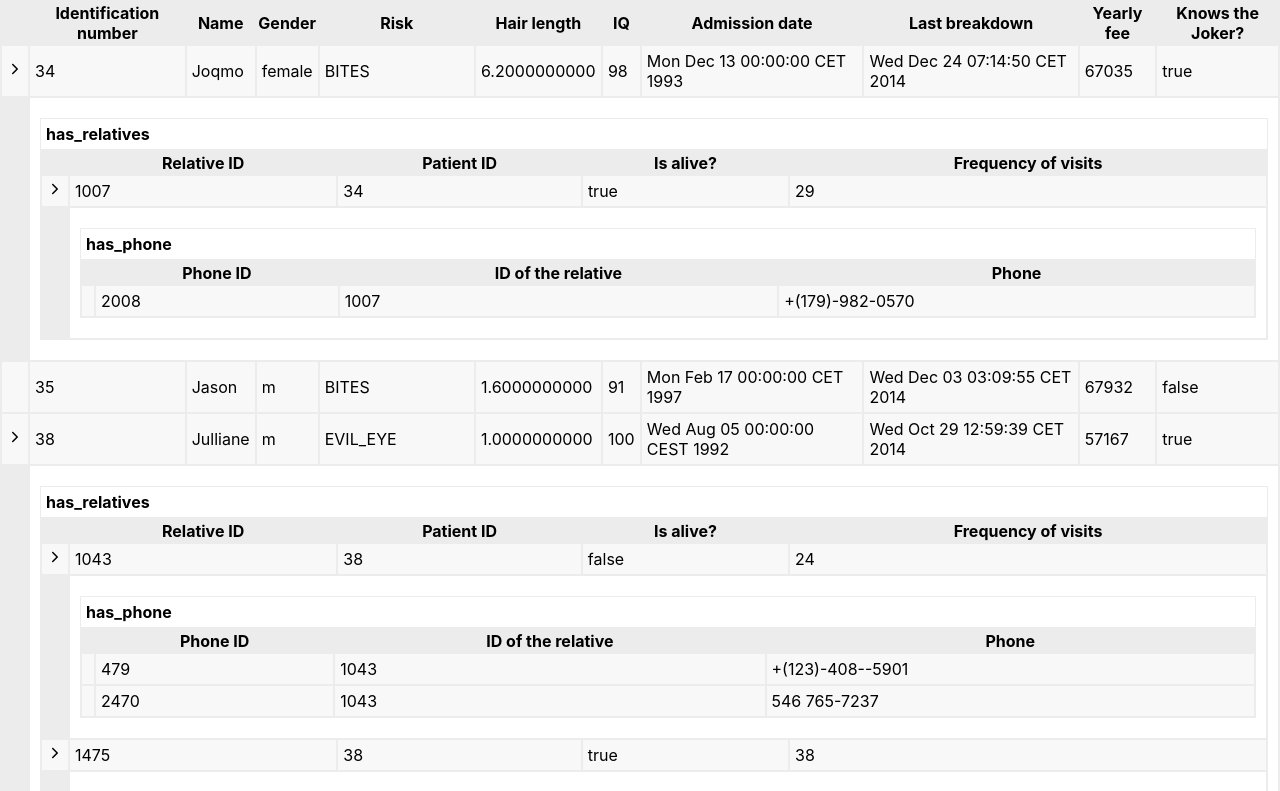
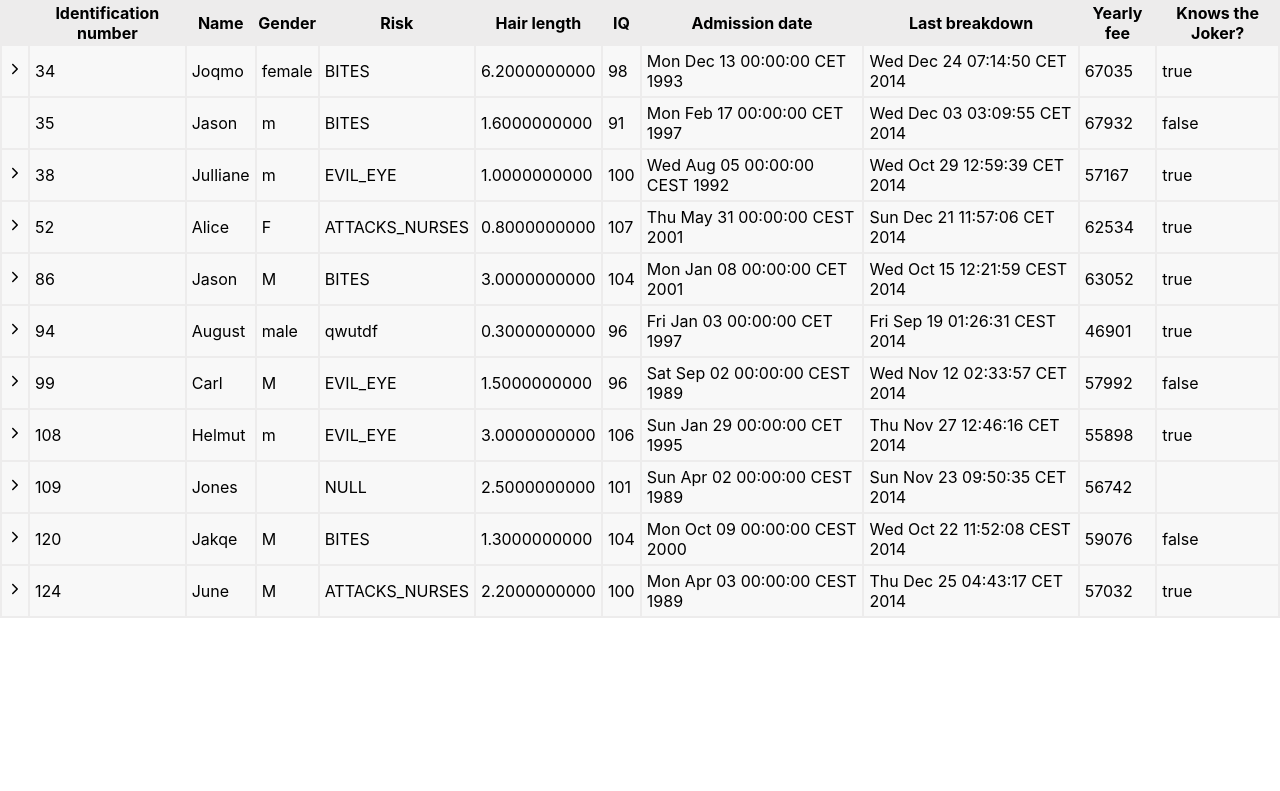
Before and after one commit to dandelionadia/table, a React (Create React App) app: page / in a window 1280 px wide. Shown: the top 791 px of the page. Built offline with nearby package versions, Linux system fonts and the light colour scheme.

Commit message:
adds TableRow, handles onClick on the row icon

```diff
--- a/src/Table.js
+++ b/src/Table.js
@@ -1,5 +1,5 @@
 import React from 'react';
-import { IoIosArrowForward } from "react-icons/io";
+import { TableRow } from './TableRow'
 
 
 class Table extends React.Component {
@@ -35,17 +35,9 @@ class Table extends React.Component {
             <table className="table">
                 {this.renderHeaders()}
                 {this.props.data.map((row) => {
-                    const hasChildren = row.kids && Object.keys(row.kids).length > 0
+
                     return (
-                        <>
-                            <tr className="table__row">
-                                <td>{hasChildren && <IoIosArrowForward />}</td>
-                                {Object.values(row.data).map((item) => (
-                                    <td>{item}</td>
-                                ))}
-                            </tr>
-                            {hasChildren && this.renderChild(row.kids)}
-                        </>
+                        <TableRow data={row} />
                     )
                 })}
             </table>
--- /dev/null
+++ b/src/TableRow.js
@@ -0,0 +1,39 @@
+import React from 'react';
+import { IoIosArrowForward } from "react-icons/io";
+import { IoIosArrowDown } from "react-icons/io";
+
+class TableRow extends React.Component {
+    constructor(props) {
+        super(props)
+        this.state = {
+            isOpen: false
+        }
+    }
+
+    handleRowClick = () => {
+        const { isOpen } = this.state
+        this.setState({
+            isOpen: !isOpen
+        })
+    }
+
+    render() {
+        const { data: row } = this.props
+        const { isOpen } = this.state
+        const hasChildren = row.kids && Object.keys(row.kids).length > 0
+
+        return (
+            <>
+                <tr className="table__row">
+                    <td onClick={this.handleRowClick}>{hasChildren && (isOpen ? <IoIosArrowDown /> : <IoIosArrowForward />)}</td>
+                    {Object.values(row.data).map((item) => (
+                        <td>{item}</td>
+                    ))}
+                </tr>
+                {/* {hasChildren && this.renderChild(row.kids)} */}
+            </>
+        )
+    }
+}
+
+export { TableRow }
```
